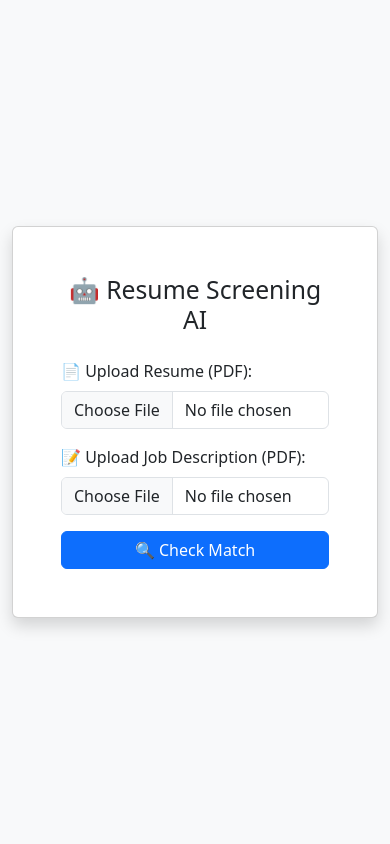
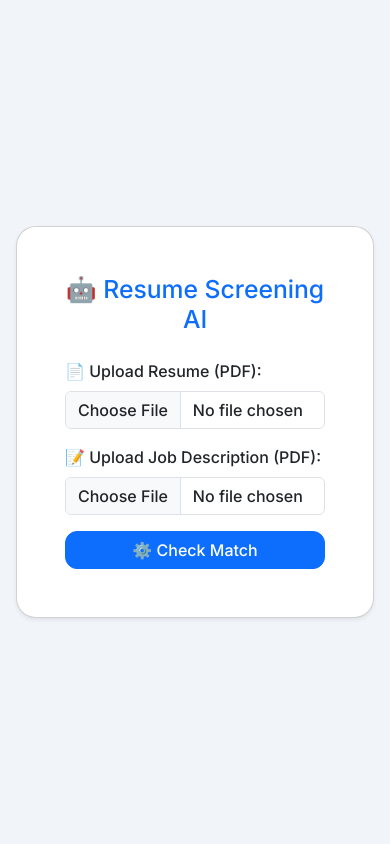
Before and after one commit to faustusaryan/resume-screening-ai, a Flask app: page / in a window 390 px wide. Run offline with Flask 3, Linux system fonts and the light colour scheme; some libraries are stand-ins or nearby versions.

Commit message:
Updated index.html for better UI and mobile view

```diff
--- a/templates/index.html
+++ b/templates/index.html
@@ -2,19 +2,33 @@
 <html lang="en">
 <head>
     <meta charset="UTF-8">
+    <meta name="viewport" content="width=device-width, initial-scale=1.0">
     <title>Resume Screening AI</title>
     <link href="https://cdn.jsdelivr.net/npm/bootstrap@5.3.0/dist/css/bootstrap.min.css" rel="stylesheet">
+    <link href="https://fonts.googleapis.com/css2?family=Inter:wght@500;600&display=swap" rel="stylesheet">
+    <style>
+        body {
+            font-family: 'Inter', sans-serif;
+            background: #f1f5f9;
+        }
+        .card {
+            border-radius: 20px;
+        }
+        .btn-primary {
+            border-radius: 12px;
+        }
+    </style>
 </head>
-<body class="bg-light">
-    <div class="container d-flex flex-column justify-content-center align-items-center vh-100">
-        <div class="card p-5 shadow" style="max-width: 600px; width: 100%;">
-            <h2 class="mb-4 text-center">🤖 Resume Screening AI</h2>
+<body>
+    <div class="container d-flex flex-column justify-content-center align-items-center vh-100 px-3">
+        <div class="card p-5 shadow-sm w-100" style="max-width: 600px;">
+            <h2 class="mb-4 text-center">🤖 <span class="text-primary">Resume Screening AI</span></h2>
 
             <!-- Flash Messages -->
             {% with messages = get_flashed_messages(with_categories=true) %}
                 {% if messages %}
                     {% for category, message in messages %}
-                        <div class="alert alert-{{ category }}">{{ message }}</div>
+                        <div class="alert alert-{{ category }} rounded-pill text-center">{{ message }}</div>
                     {% endfor %}
                 {% endif %}
             {% endwith %}
@@ -22,17 +36,17 @@
             <form action="/upload" method="POST" enctype="multipart/form-data">
                 <div class="mb-3">
                     <label for="resume" class="form-label">📄 Upload Resume (PDF):</label>
-                    <input type="file" class="form-control" id="resume" name="resume" required accept=".pdf">
+                    <input class="form-control" type="file" id="resume" name="resume" required>
                 </div>
                 <div class="mb-3">
-                    <label for="job_description" class="form-label">📝 Upload Job Description (PDF):</label>
-                    <input type="file" class="form-control" id="job_description" name="job_description" required accept=".pdf">
+                    <label for="jd" class="form-label">📝 Upload Job Description (PDF):</label>
+                    <input class="form-control" type="file" id="jd" name="jd" required>
                 </div>
-                <button type="submit" class="btn btn-primary w-100">🔍 Check Match</button>
+                <div class="d-grid">
+                    <button class="btn btn-primary" type="submit">⚙️ Check Match</button>
+                </div>
             </form>
         </div>
     </div>
-    <!-- Bootstrap JS -->
-    <script src="https://cdn.jsdelivr.net/npm/bootstrap@5.3.0/dist/js/bootstrap.bundle.min.js"></script>
 </body>
 </html>
```
